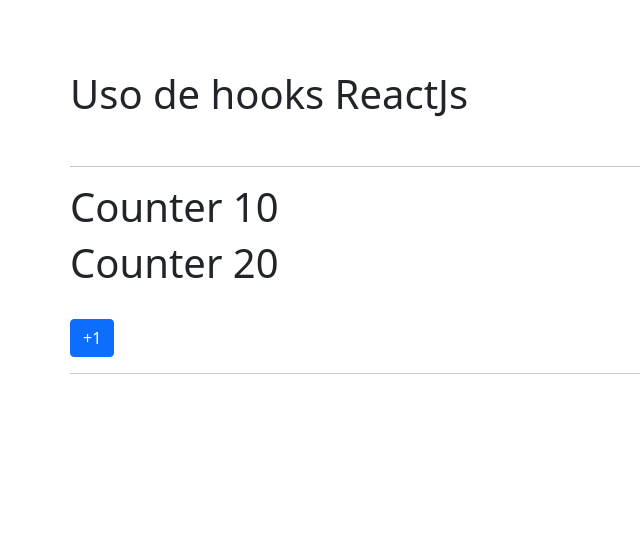
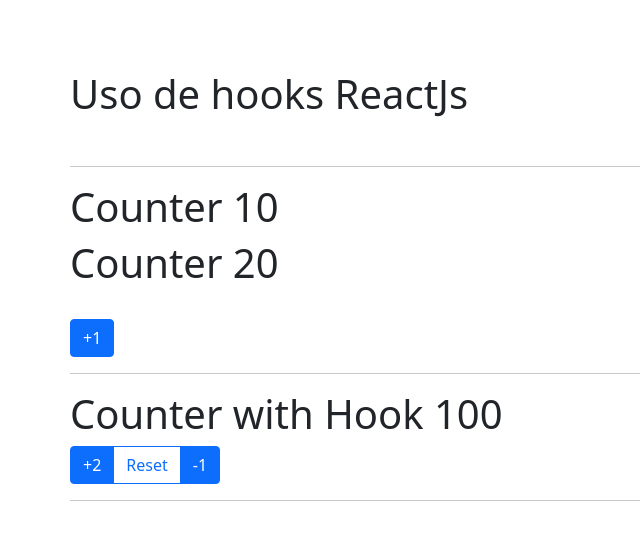
Before and after one commit to mundoenrique/05-hook-app, a React (Create React App) app: page / in a window 1280 px wide. Shown: the top 540 px of the page, without its empty margins (0-640 px from the left). Built offline with nearby package versions, Linux system fonts and the light colour scheme.

Commit message:
Counterhook

```diff
--- a/src/App.js
+++ b/src/App.js
@@ -1,4 +1,5 @@
 import CounterApp from './components/01-usestate/CounterApp';
+import CounterWithCustomHook from './components/01-usestate/CounterWithCustomHook';
 
 function App() {
 	return (
@@ -9,6 +10,9 @@
 			<CounterApp />
 			<br />
 			<hr />
+			<CounterWithCustomHook />
+			<br />
+			<hr />
 		</>
 	);
 }
--- /dev/null
+++ b/src/components/01-usestate/CounterWithCustomHook.js
@@ -0,0 +1,22 @@
+import { useCounter } from '../../hoohs/useCounter';
+
+export default function CounterWithCustomHook() {
+	const [inc, dec] = [2, 1];
+	const { state, increment, decrement, reset } = useCounter(100);
+	return (
+		<>
+			<h1>Counter with Hook {state}</h1>
+			<div class="btn-group" role="group" aria-label="Basic example">
+				<button className="btn btn-primary" onClick={() => increment(inc)}>
+					+{inc}
+				</button>
+				<button className="btn btn-outline-primary" onClick={reset}>
+					Reset
+				</button>
+				<button className="btn btn-primary" onClick={() => decrement()}>
+					-{dec}
+				</button>
+			</div>
+		</>
+	);
+}
--- /dev/null
+++ b/src/hoohs/useCounter.js
@@ -0,0 +1,24 @@
+import { useState } from 'react';
+
+export function useCounter(initialState = 10) {
+	const [state, setState] = useState(initialState);
+
+	const increment = (factor = 1) => {
+		setState(state + factor);
+	};
+
+	const decrement = (factor = 1) => {
+		setState(state - factor);
+	};
+
+	const reset = () => {
+		setState(initialState);
+	};
+
+	return {
+		state,
+		increment,
+		decrement,
+		reset,
+	};
+}
```
